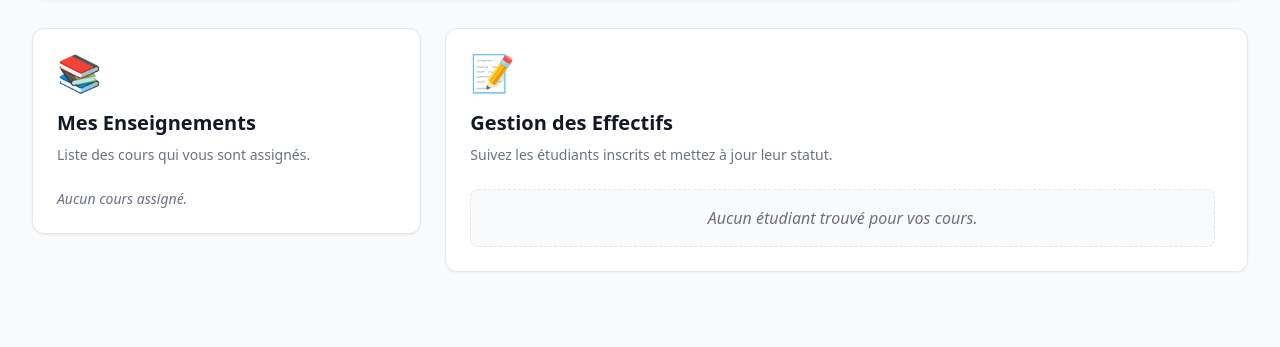
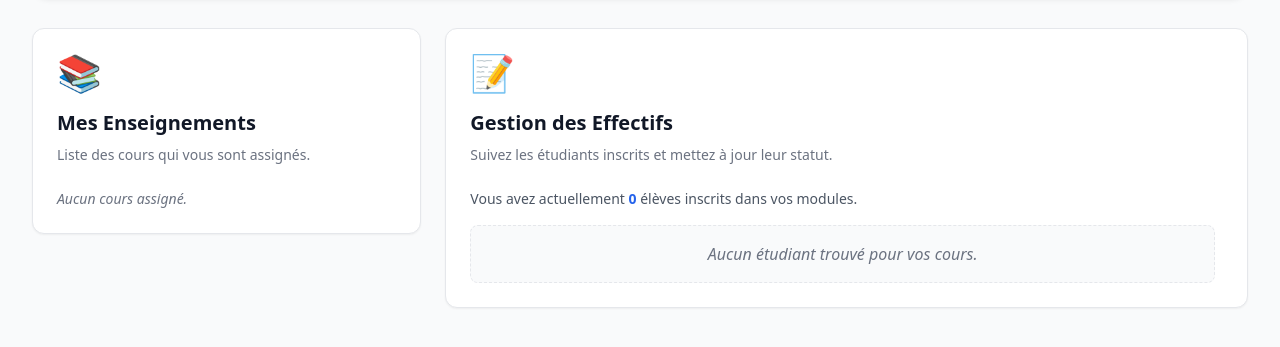
Before and after one commit to AITABBOUyoussef/edusync-backend, a PHP site: page /teacher/index.php in a window 1280 px wide. Shown: the part 245-592 px from the top of the page. Run offline with PHP 8.4, Linux system fonts and the light colour scheme; a user stored in the database is signed in; data comes from the database, SQL or seed files in the repository; some libraries are stand-ins or nearby versions.

Commit message:
ajoute un message d'information sur le nombre d'élèves inscrits dans les modules

```diff
--- a/teacher/index.php
+++ b/teacher/index.php
@@ -115,7 +115,9 @@ if(isset($_POST['marquer_termine'])){
                 <div class="text-4xl mb-4">📝</div>
                 <h3 class="text-xl font-bold text-gray-900 mb-2">Gestion des Effectifs</h3>
                 <p class="text-gray-500 text-sm mb-6">Suivez les étudiants inscrits et mettez à jour leur statut.</p>
-
+<p class="text-sm font-medium text-gray-600 mb-4">
+    Vous avez actuellement <span class="text-blue-600 font-bold"><?php echo count($mes_etu); ?></span> élèves inscrits dans vos modules.
+</p>
                 <div class="max-h-[500px] overflow-y-auto pr-2 space-y-4">
                     <?php if(count($mes_etu) > 0): ?>
                         <?php foreach($mes_etu as $etu): ?>
```
